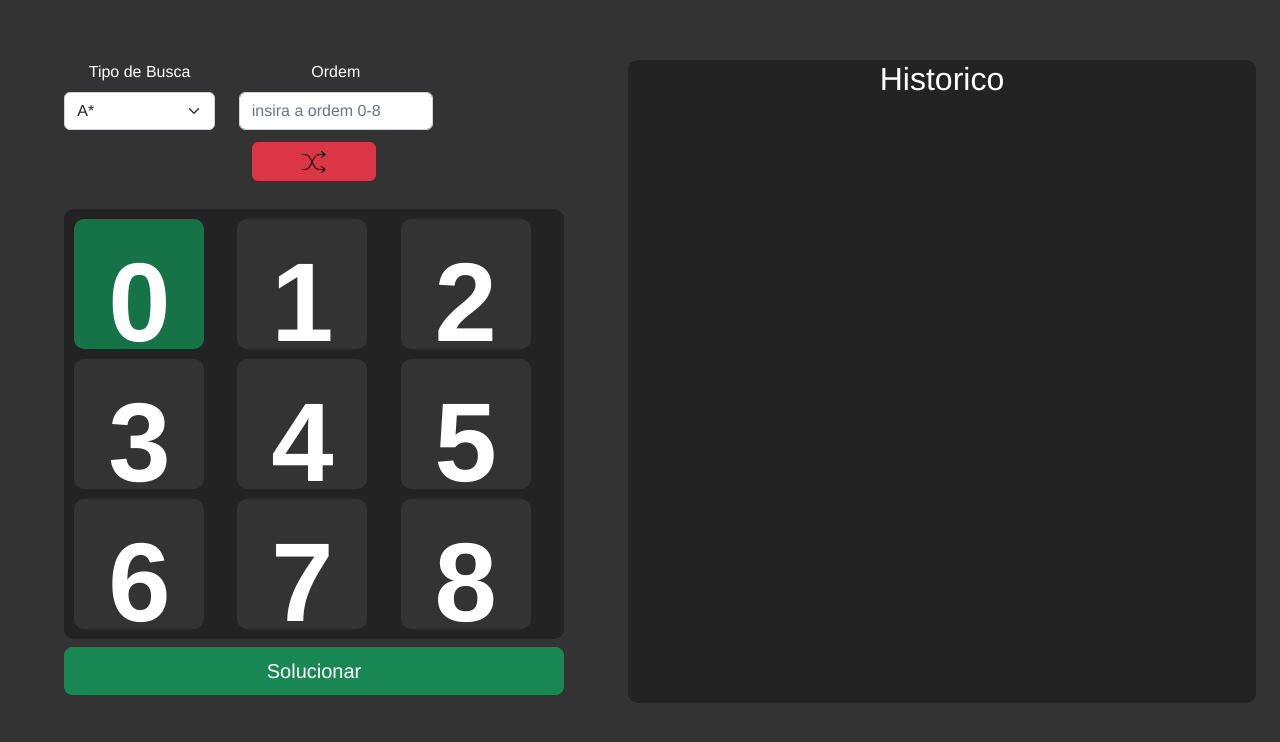
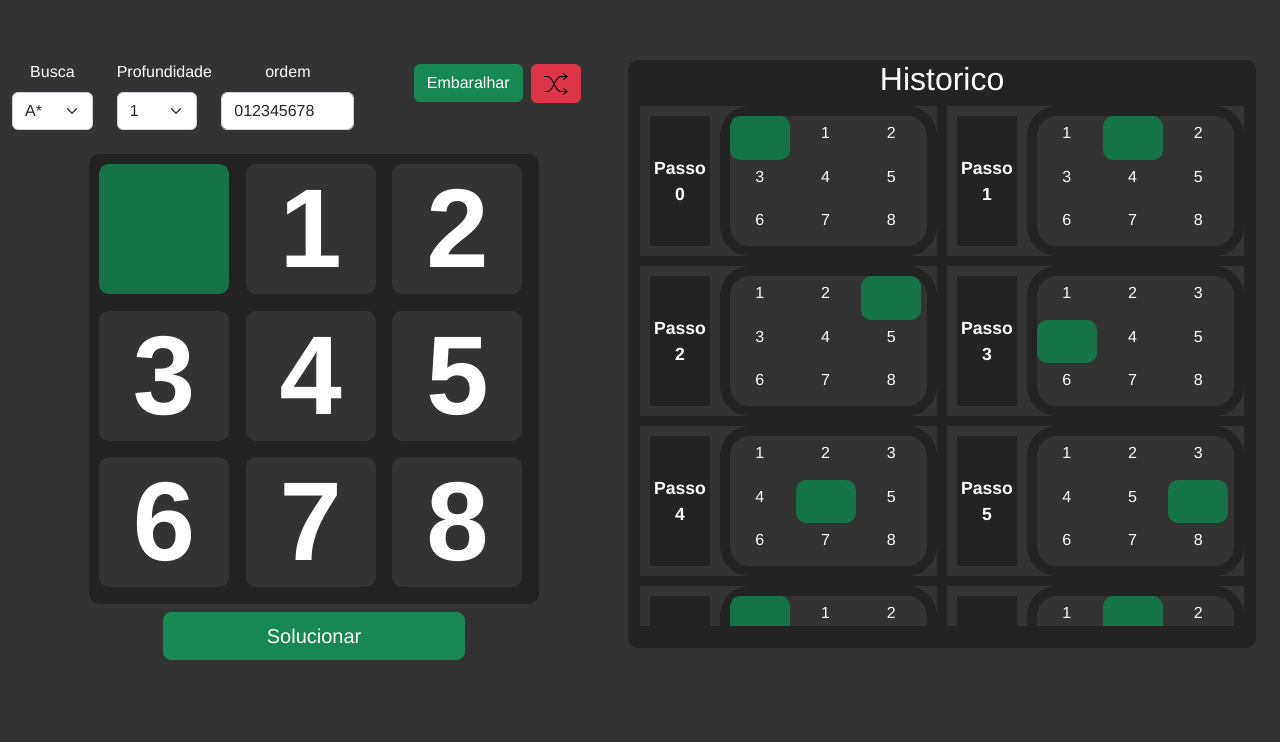
Before and after one commit to Sylvn001/8-puzzle, a Vue app in the folder app/: page / in a window 1280 px wide. Both pictures are taken after a click on the button "Solucionar". Shown: the top 742 px of the page. Built offline with nearby package versions, Linux system fonts and the light colour scheme.

Commit message:
feat: created layout of puzzle-8

```diff
--- a/app/src/pages/History.vue
+++ b/app/src/pages/History.vue
@@ -1,20 +1,84 @@
 <template>
-  <aside>
-    <h2>Historico</h2>
-  </aside>
+  <div class="historyContainer">
+    <div class="historyBox">
+      <div
+        class="historyCard"
+        v-for="(history, historyIndex) in historyArray"
+        :key="historyIndex"
+      >
+        <div class="passo">Passo {{ historyIndex }}</div>
+        <div class="historyCardItem">
+          <div
+            v-for="historyValue in history"
+            class="historyCardItemValues"
+            :key="historyValue"
+            :class="{ 'puzzle-active': historyValue == 0 }"
+          >
+            {{ historyValue == 0 ? "" : historyValue }}
+          </div>
+        </div>
+      </div>
+    </div>
+  </div>
 </template>
 
 <script>
 import { defineComponent } from "vue";
 
 export default defineComponent({
+  props: {
+    historyArray: [],
+  },
   name: "HistoryComponent",
 });
 </script>
 
 <style scoped>
-aside {
+.historyContainer {
+  width: 100%;
+  height: 100%;
+  max-height: 520px;
+  max-width: 100%;
+  overflow: auto;
+}
+
+.historyBox {
+  display: grid;
+  grid-template-columns: 1fr 1fr;
+  grid-gap: 10px;
+}
+
+.historyCard {
+  background: #333333;
+  display: flex;
+  height: 150px;
+}
+.historyCardItem {
+  display: grid;
+  grid-template-columns: repeat(3, 1fr);
+  width: 100%;
+  height: 100%;
+  border-radius: 30px;
+  border: 10px solid #232323;
+}
+.passo {
   background: #232323;
+
+  font-size: 1.1rem;
+  font-weight: 600;
+  display: flex;
+  justify-content: center;
+  align-items: center;
+  width: 35%;
+  border: 10px solid #333333;
   border-radius: 10px;
 }
+.historyCardItemValues {
+  border-radius: 10px;
+  max-width: 60px;
+  padding: 5px;
+}
+.puzzle-active {
+  background: #157347;
+}
 </style>
--- a/app/src/pages/Puzzle.vue
+++ b/app/src/pages/Puzzle.vue
@@ -1,25 +1,37 @@
 <template>
   <main class="row col-12">
-    <section class="col-5 container">
+    <section class="col-6 container">
       <div class="row mb-4">
-        <div class="col-4 mb-2">
-          <label for="algoritimo" class="form-label">Tipo de Busca</label>
-          <select class="form-select" id="algoritimo">
-            <option value="1" selected>A*</option>
+        <div class="col-2">
+          <label for="algoritimo" class="form-label">Busca</label>
+          <select class="form-select" id="algoritimo" v-model="searchMethod">
+            <option value="1">A*</option>
             <option value="2">Largura</option>
           </select>
         </div>
-        <div class="col-5 mb-2">
-          <label for="algoritimo" class="form-label">Ordem</label>
+        <div class="col-2" v-show="isStar">
+          <label for="profundidade" class="form-label">Profundidade</label>
+          <select class="form-select" id="profundidade" v-model="depth">
+            <option value="1">1</option>
+            <option value="2">2</option>
+          </select>
+        </div>
+        <div class="col-3">
+          <label for="algoritimo" class="form-label">ordem</label>
           <input
+            v-model="userValue"
             type="text"
             class="form-control"
-            id="ordem"
-            placeholder="insira a ordem 0-8 "
+            id="order"
+            :class="{ success: success, error: error }"
+            placeholder="[0-8] ex: 012345678"
           />
         </div>
-        <div>
-          <button class="btn btn-danger w-25 mt-1 mb-1">
+        <div class="col">
+          <button class="btn btn-success mt-1 mb-1 mx-1" @click="setOrder">
+            Embaralhar
+          </button>
+          <button class="btn btn-danger mt-1 mb-1 mx-1" @click="randomize">
             <svg
               width="24"
               height="24"
@@ -33,24 +45,33 @@
             </svg>
           </button>
         </div>
+        <span v-show="error" class="error p-2 mt-2">
+          Para conseguir embaralhar manualmente de forma adequada. É necessario
+          inserir 9 numeros, sendo obrigatorio 1 numero 0 e os restante entre 1
+          a 8
+        </span>
       </div>
 
       <div class="puzzle-temp border-0 border-radius-2">
         <div
-          v-for="i in 9"
+          v-for="i in order"
           :key="i"
           class="puzzle-obj"
-          :class="{ 'puzzle-active': i - 1 == 0 }"
+          :class="{ 'puzzle-active': i == 0 }"
         >
-          {{ i - 1 }}
+          {{ i == 0 ? "" : i }}
         </div>
       </div>
-      <button class="col-12 btn btn-success btn-lg mt-2 mb-2">
+      <button class="col-6 btn btn-success btn-lg mt-2 mb-2" @click="solve">
         Solucionar
       </button>
     </section>
-
-    <history class="col-6" />
+    <div class="col-6 aside">
+      <aside>
+        <h2>Historico</h2>
+      </aside>
+      <history v-if="solved" :historyArray="historyData" />
+    </div>
   </main>
 </template>
 
@@ -61,10 +82,89 @@ import History from "./History.vue";
 export default defineComponent({
   components: { History },
   name: "PuzzleContent",
+  emits: ["change"],
+  data() {
+    return {
+      isStar: 1,
+      searchMethod: "1",
+      depth: 1,
+      order: [0, 1, 2, 3, 4, 5, 6, 7, 8],
+      userValue: "012345678",
+      error: false,
+      success: false,
+      historyData: [
+        [0, 1, 2, 3, 4, 5, 6, 7, 8],
+        [1, 0, 2, 3, 4, 5, 6, 7, 8],
+        [1, 2, 0, 3, 4, 5, 6, 7, 8],
+        [1, 2, 3, 0, 4, 5, 6, 7, 8],
+        [1, 2, 3, 4, 0, 5, 6, 7, 8],
+        [1, 2, 3, 4, 5, 0, 6, 7, 8],
+        [0, 1, 2, 3, 4, 5, 6, 7, 8],
+        [1, 0, 2, 3, 4, 5, 6, 7, 8],
+        [1, 2, 0, 3, 4, 5, 6, 7, 8],
+        [1, 2, 3, 0, 4, 5, 6, 7, 8],
+        [1, 2, 3, 4, 0, 5, 6, 7, 8],
+        [1, 2, 3, 4, 5, 0, 6, 7, 8],
+      ],
+      solved: false,
+    };
+  },
+  methods: {
+    changeIsStar() {
+      this.isStar = this.searchMethod == "1" ? true : false;
+    },
+    setOrder() {
+      const validateUserValue = this.userValue.trim().split("");
+      if (
+        validateUserValue.length == 9 &&
+        !isNaN(this.userValue) &&
+        validateUserValue.includes("0")
+      ) {
+        this.order = validateUserValue;
+        this.error = false;
+        this.success = true;
+      } else {
+        this.error = true;
+        this.success = false;
+      }
+    },
+    randomize() {
+      let newOrder = [];
+      while (newOrder.length != 9) {
+        let pos = Math.ceil(Math.random() * (9 - 0) - 1);
+
+        if (!newOrder.includes(pos)) {
+          newOrder.push(pos);
+        }
+      }
+      this.order = newOrder;
+    },
+    solve() {
+      if (this.searchMethod == 1) {
+        //logica da A* aqui
+      } else {
+        // logica da Largura aqui
+      }
+      this.solved = true;
+    },
+  },
+  watch: {
+    searchMethod() {
+      this.changeIsStar();
+    },
+  },
 });
 </script>
 
 <style scoped>
+.error {
+  border: 2px solid #ed5555;
+  color: #ed5555;
+}
+.success {
+  border: 2px solid #157347;
+  color: #157347;
+}
 .puzzle-temp {
   border-radius: 10px;
   display: grid;
@@ -72,10 +172,16 @@ export default defineComponent({
   grid-gap: 10px;
   padding: 10px;
   background-color: #232323;
-  max-height: 500px;
-  max-width: 500px;
+  margin: 0 auto;
+  width: 100%;
+  height: 100%;
+  max-height: 450px;
+  max-width: 450px;
 }
 .puzzle-obj {
+  display: flex;
+  align-items: center;
+  justify-content: center;
   background: #333333;
   border-radius: 10px;
   font-size: 7rem;
@@ -86,4 +192,9 @@ export default defineComponent({
 .puzzle-active {
   background: #157347;
 }
+
+.aside {
+  background: #232323;
+  border-radius: 10px;
+}
 </style>
```
